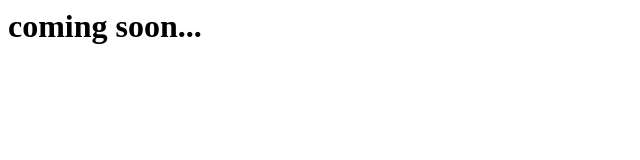
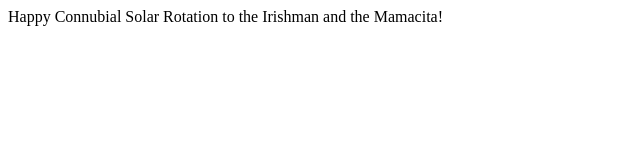
Before and after one commit to kennan-grant/kennan-grant.github.io, a plain HTML site: page index.html in a window 1280 px wide. Shown: the whole page, without its empty margins (0-640 px from the left). Drawn offline with Linux system fonts and the light colour scheme.

Commit message:
Update index.html

```diff
--- a/index.html
+++ b/index.html
@@ -1 +1 @@
-<h1>coming soon...</h1>
+<p>Happy Connubial Solar Rotation to the Irishman and the Mamacita!</p>
```
